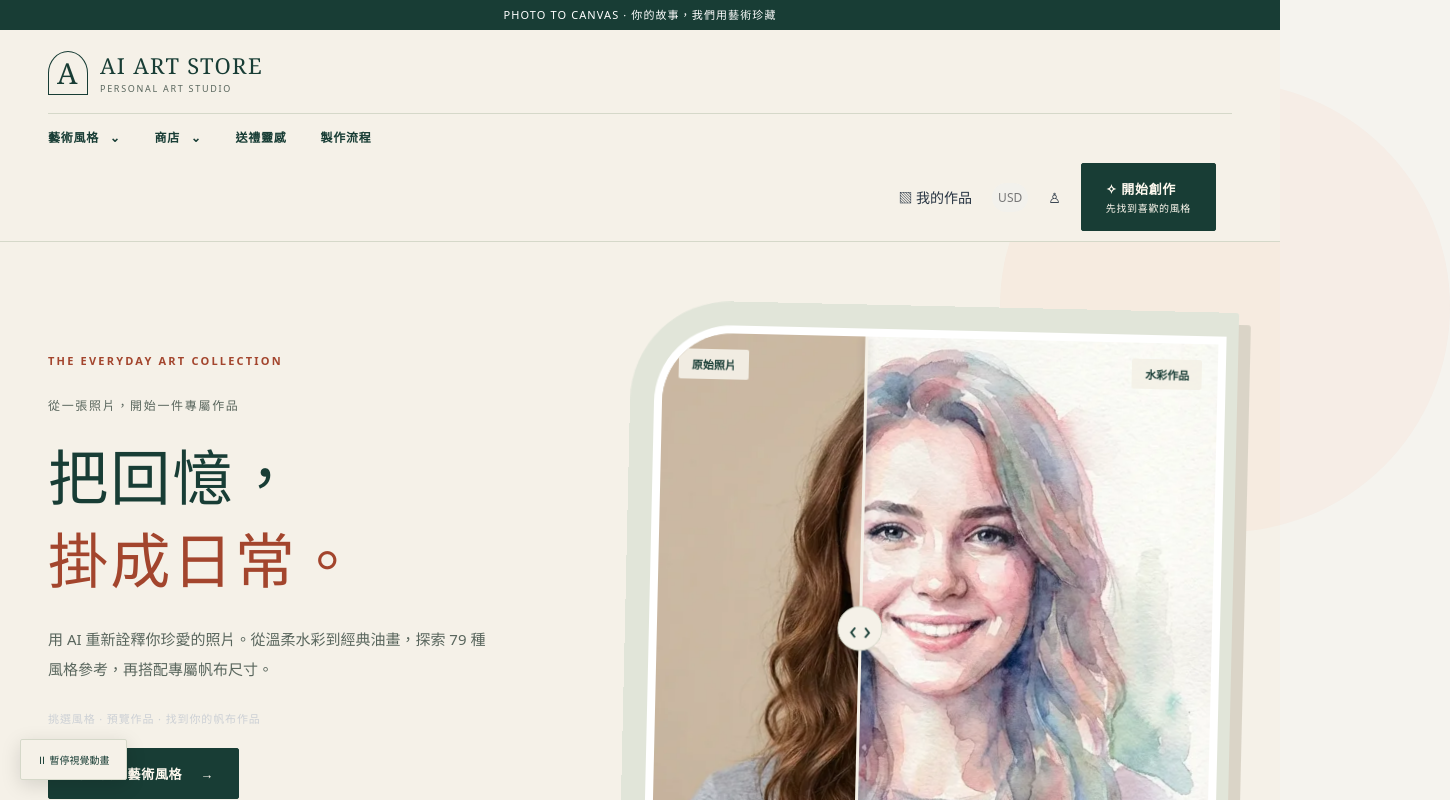
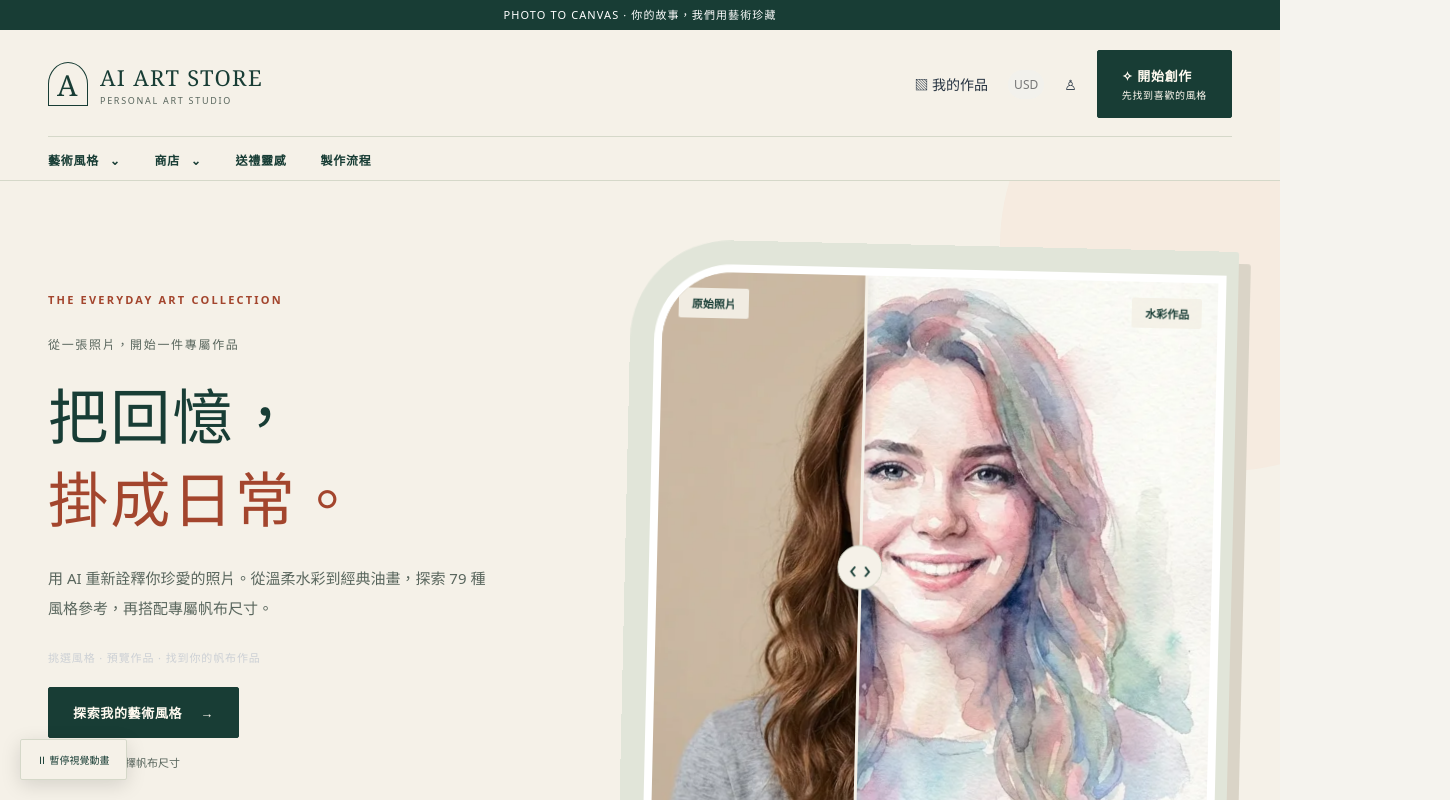
Before and after one commit to andy60119andy/ai-art-store, a Next.js app: page / in a window 1280 px wide. Shown: the top 800 px of the page, 1450 px wide, since content can reach past the window. Built offline with nearby package versions, Linux system fonts and the light colour scheme.

Commit message:
Refine studio navigation alignment and hero overflow

```diff
--- a/src/app/studio.css
+++ b/src/app/studio.css
@@ -94,6 +94,8 @@ body.studio-theme .arto-header nav {
   min-height: 34px;
 }
 body.studio-theme .arto-header-actions {
+  grid-column: 2;
+  grid-row: 1;
   justify-content: flex-end;
   gap: 20px;
 }
@@ -134,7 +136,7 @@ body.studio-theme :is(a, button, input, select, summary):focus-visible {
 body.studio-theme .arto-hero {
   padding: 64px 0 0;
   background: var(--studio-paper);
-  overflow: visible;
+  overflow: clip;
 }
 body.studio-theme .arto-hero-grid {
   grid-template-columns: minmax(0, 0.9fr) minmax(0, 1.1fr);
```
